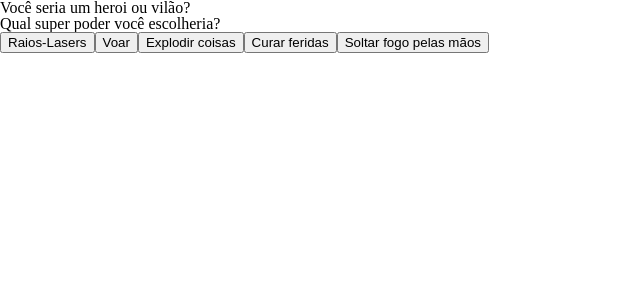
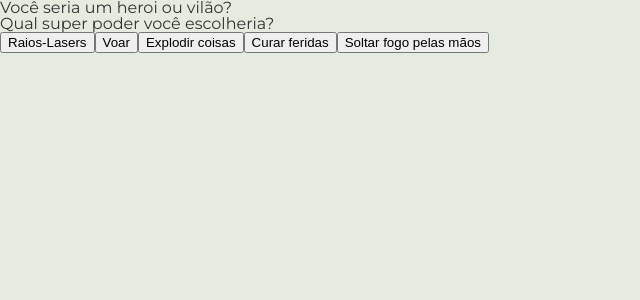
Before and after one commit to br-adriel/angular-buzzfeed-dio, an Angular app: page / in a window 1280 px wide. Shown: the top 300 px of the page, without its empty margins (0-640 px from the left). Built offline with nearby package versions, Linux system fonts and the light colour scheme.

Commit message:
Adiciona font family e cores globais

```diff
--- a/src/styles.css
+++ b/src/styles.css
@@ -1,3 +1,5 @@
+@import url('https://fonts.googleapis.com/css2?family=Montserrat:wght@400;600&display=swap');
+
 html,
 body,
 div,
@@ -127,6 +129,12 @@
   box-sizing: border-box;
 }
 
+body {
+  background-color: #E6EBE0;
+  color: #333333;
+  font-family: 'Montserrat', sans-serif;
+}
+
 a {
   display: inline-block;
 }
```
